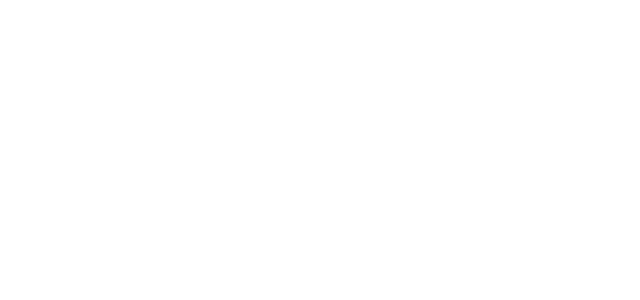
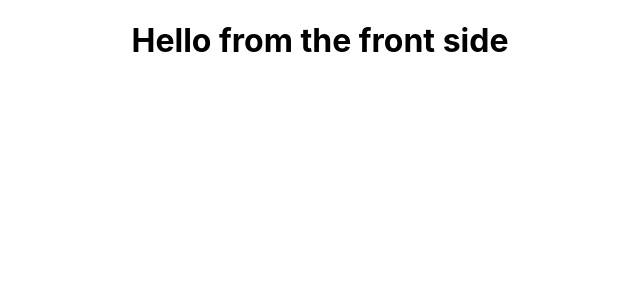
Before and after one commit to omtmana/mash-board, a React (Create React App) app in the folder client/: page / in a window 1280 px wide. Shown: the top 300 px of the page, without its empty margins (320-960 px from the left). Built offline with nearby package versions, Linux system fonts and the light colour scheme.

Commit message:
clean up files

```diff
--- a/client/src/App.js
+++ b/client/src/App.js
@@ -1,10 +1,9 @@
-import logo from './logo.svg';
 import './App.css';
 
 function App() {
   return (
     <div className="App">
-
+      <h1> Hello from the front side </h1>
     </div>
   );
 }
```
Also changed, not shown: client/src/setupTests.js (deleted, +0 -5 lines), client/src/logo.svg (deleted), 1 other file (tests, documents, lock files or other folders).
